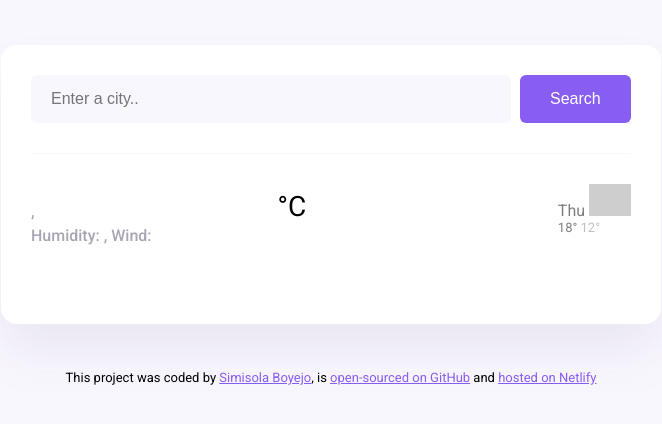
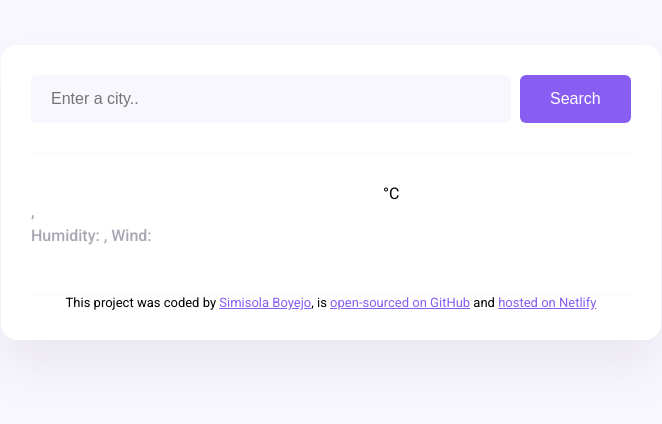
Before and after one commit to Simisola253/Weather, a plain HTML site: page index.html in a window 1280 px wide. Shown: the whole page, without its empty margins (309-971 px from the left). Drawn offline with nearby package versions, Linux system fonts and the light colour scheme; no server answers; grey boxes are pictures that could not be loaded.

Commit message:
changed around code

```diff
--- a/index.html
+++ b/index.html
@@ -11,7 +11,7 @@
     />
     <link rel="stylesheet" href="src/style.css" />
     <script src="https://cdn.jsdelivr.net/npm/axios@1.1.2/dist/axios.min.js"></script>
-    <title>Meteo App</title>
+    <title>Weather App</title>
   </head>
   <body>
     <div class="weather-app">
@@ -41,25 +41,9 @@
           <div class="weather-app-temperature-container">
             <div id="icon"></div>
             <div class="weather-app-temperature" id="temperature"></div>
-            <div class="weatehr-app-unit">°C</div>
+            <div class="weather-app-unit">°C</div>
           </div>
           <div class="weather-forecast" id="forecast"></div>
-
-                <div class="weather-forecast-date">
-                  Thu
-                  <img
-                    src="http://shecodes-assets.s3.amazonaws.com/api/weather/icons/broken-clouds-night.png"
-                    alt=""
-                    width="42"
-                  />
-                  <div class="weather-forecast-temperatures">
-                    <span class="weather-forecast-temperatures-max"> 18° </span>
-                    <span class="weather-forecast-temperatures-min"> 12° </span>
-                  </div>
-                </div>
-              </div>
-            </div>
-          </div>
         </div>
       </main>
 
--- a/src/index.js
+++ b/src/index.js
@@ -9,17 +9,13 @@ function refreshWeather(response) {
   let date = new Date(response.data.time * 1000);
   let iconElement = document.querySelector("#icon");
 
-  iconElement.innerHTML = `<img
-                src="${response.data.condition.icon_url}"
-                class="weather-app-icon"
-              />`;
-
   cityElement.innerHTML = response.data.city;
   timeElement.innerHTML = formatDate(date);
   descriptionElement.innerHTML = response.data.condition.description;
   humidityElement.innerHTML = `${response.data.temperature.humidity}%`;
   windElement.innerHTML = `${response.data.wind.speed}km/h`;
   temperatureElement.innerHTML = Math.round(temperature);
+  iiconElement.innerHTML = `<img src="${response.data.condition.icon_url}" class="weather-app-icon" />`;
 }
 
 function formatDate(date) {
@@ -57,8 +53,6 @@ function handleSearchSubmit(event) {
 }
 
 function displayForecast() {
-  let forecast = document.querySelector("#forecast");
-
   let days = ["Tue", "Wed", "Thu", "Fri", "Sat", "Sun"];
   let forecastHtml = "";
 
@@ -78,6 +72,7 @@ function displayForecast() {
   </div>
 `;
   });
+  let forecast = document.querySelector("#forecast");
   forecastElement.innerHTML = forecastHtml;
 }
 
```
